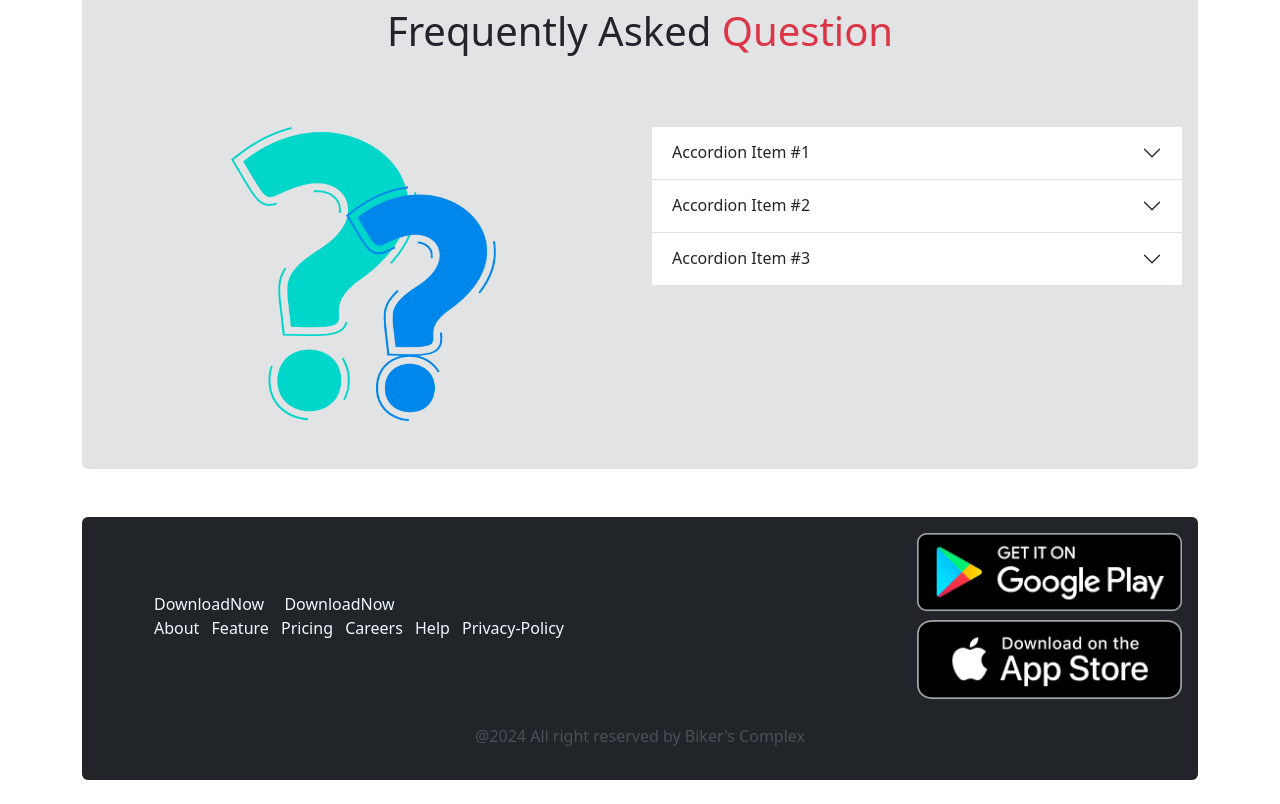
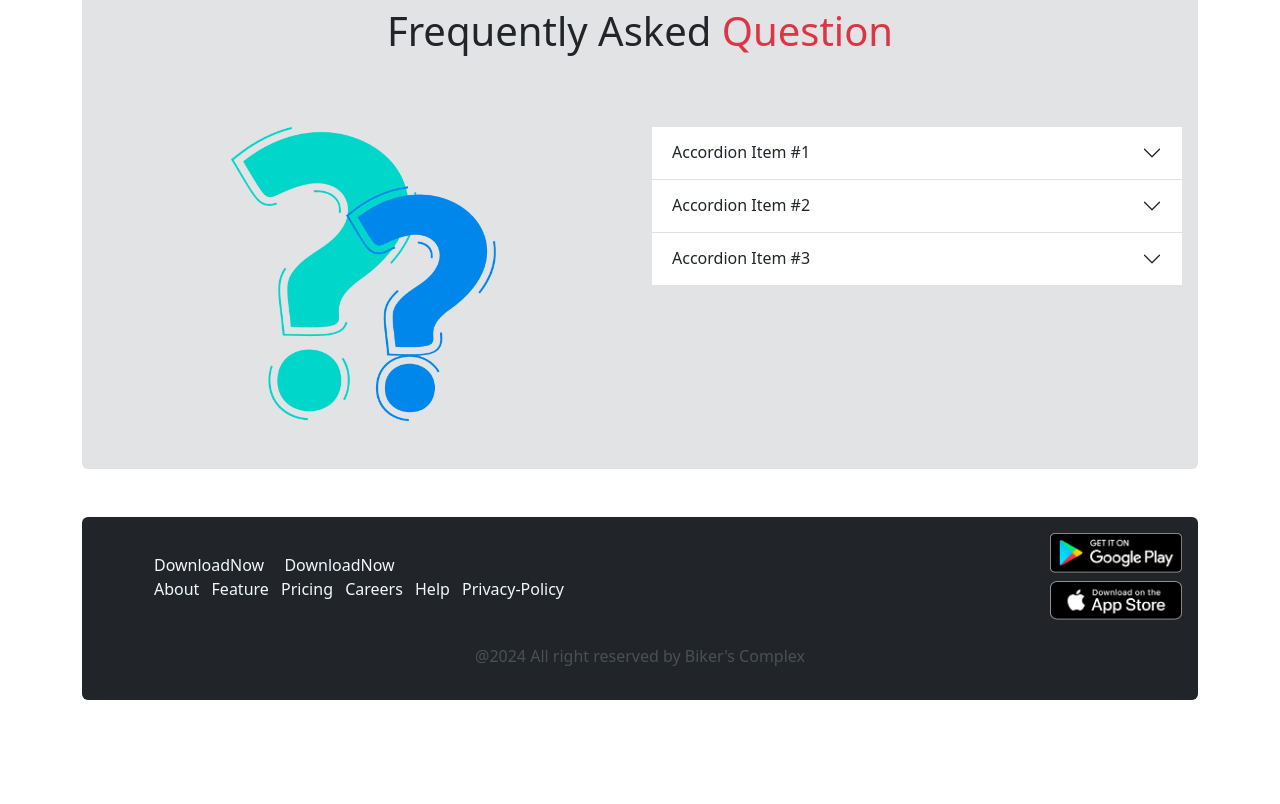
Before and after one commit to RidwanSupon/Biker-s-Complex, a plain HTML site: page index.html in a window 1280 px wide. Shown: the part 2347-3151 px from the top of the page. After the commit the page ends 3071 px from the top, so only its background shows below. Drawn offline with Linux system fonts and the light colour scheme.

Commit message:
first commit

```diff
--- a/index.html
+++ b/index.html
@@ -287,12 +287,13 @@
               </div>
             </div>
             <div class="col-12 text-end col-md-6 ">
+              <div>
+              <img class="apps img-fluid w-25" src="biker-zone-resources-main/images/others/android.png" alt="">
+            </div>
+            <div>
 
-              <img class="apps img-fluid w-50" src="biker-zone-resources-main/images/others/android.png" alt="">
-
-
-              <img class="img-fluid w-50 mt-2" src="biker-zone-resources-main/images/others/ios.png" alt="">
-
+              <img class="img-fluid w-25 mt-2" src="biker-zone-resources-main/images/others/ios.png" alt="">
+            </div>
             </div>
           </div>
           <p class="text-dark-emphasis mt-4 text-center">@2024 All right reserved by Biker's Complex</p>
```
